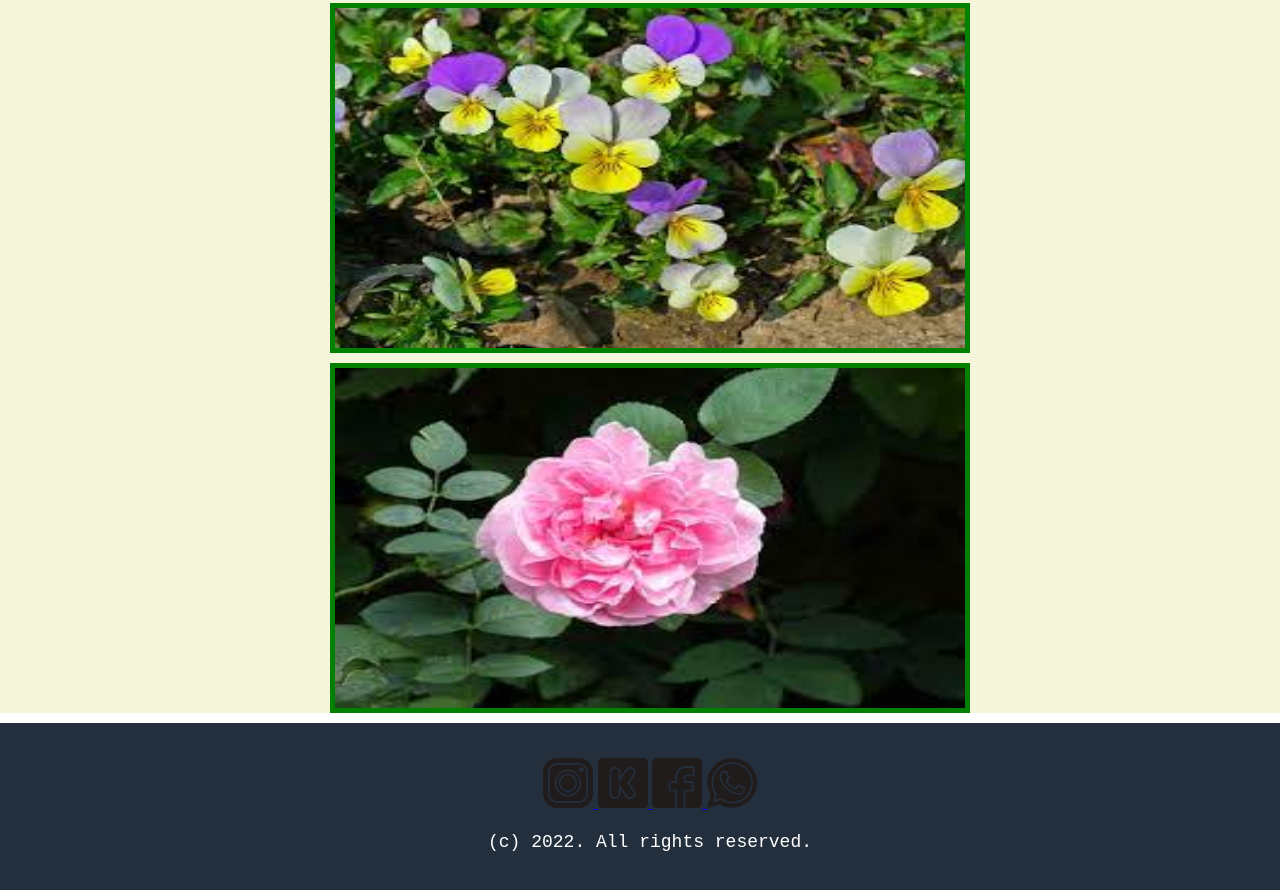
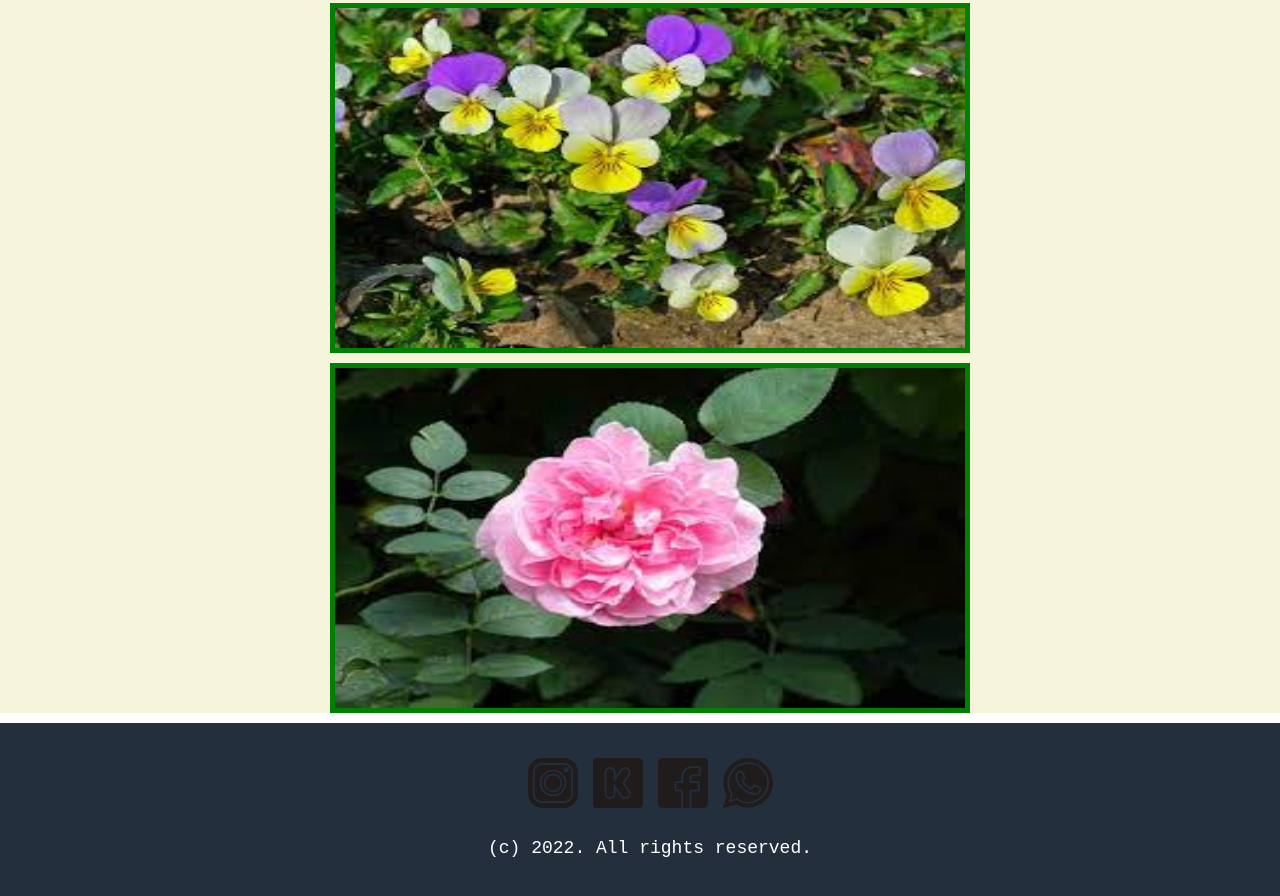
Before and after one commit to TetianaKhomych/Project-9, a plain HTML site: page index.html in a window 1280 px wide. Shown: the part 1247-2143 px from the top of the page. Drawn offline with Linux system fonts and the light colour scheme; a web font is replaced by a local one.

Commit message:
Added style

```diff
--- a/css/style.css
+++ b/css/style.css
@@ -90,6 +90,21 @@ footer {
 }
 .iconsBlock {
   margin-bottom: 15px;
+  font-size: 0;
+}
+
+.iconsBlock a {
+  display: inline-block;
+  font-size: 16px;
+  line-height: 1;
+}
+
+.iconsBlock a + a {
+  margin-left: 15px;
+}
+
+.iconsBlock a:hover .icon {
+  fill: rgb(127, 232, 127);
 }
 
 .icon {
@@ -97,9 +112,7 @@ footer {
   width: 50px;
   height: 50px;
 }
-.icon :hover {
-  fill: rgb(127, 232, 127);
-}
+
 .p-footer {
   font-family: "Syne Mono", monospace;
 }
```
